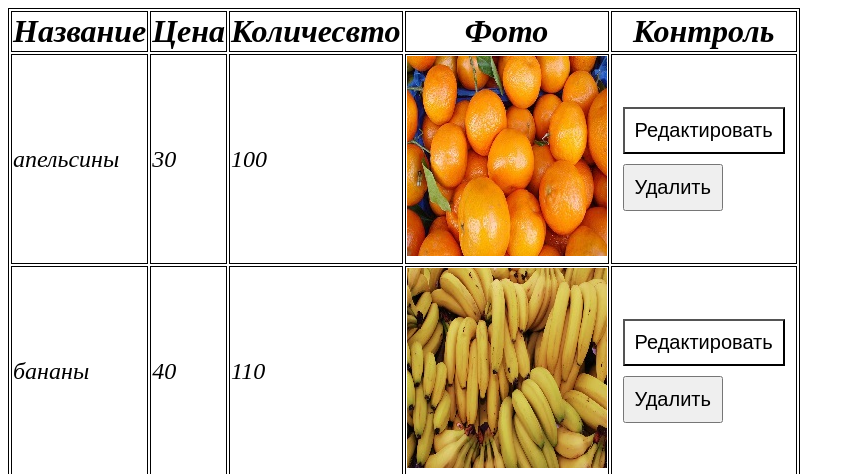
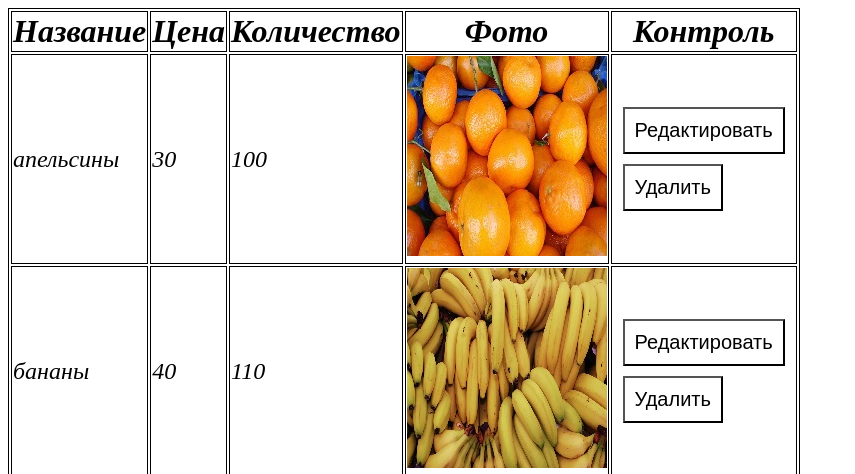
Before and after one commit to Dzmitry-Snegirev/FD3-Snehirou, a React app in the folder ishop3/: page / in a window 1280 px wide. Shown: the top 474 px of the page, without its empty margins (0-855 px from the left). Built offline with nearby package versions, Linux system fonts and the light colour scheme.

Commit message:
validate

```diff
--- a/ishop3/catalogNameArr.json
+++ b/ishop3/catalogNameArr.json
@@ -8,7 +8,7 @@
 		"code": 2
 	},
 	{
-		"name": "Количесвто",
+		"name": "Количество",
 		"code": 3
 	},
 	{
--- a/ishop3/components/itemCard.css
+++ b/ishop3/components/itemCard.css
@@ -23,3 +23,7 @@
 margin: 10px;
 font-size: 0.5em;
 }
+.error{
+	margin-left: 1.5em;
+    color: red;
+}
--- a/ishop3/components/itemCard.js
+++ b/ishop3/components/itemCard.js
@@ -10,8 +10,53 @@ class ItemCard extends React.Component {
 	// 	price: PropTypes.number.isRequired,
 	// 	code: PropTypes.number.isRequired,
 	// };
+
+	state = {
+		errorName: false,
+		errorPrice: false,
+		errorUrl: false,
+		errorQuanity: false,
+		nameStr: this.props.data.text,
+		priceStr: this.props.data.count,
+		urlStr: this.props.data.foto,
+		quanityStr: this.props.data.price,
+	}
+
 	editField = () => {
 		this.props.cbdiseable();
+	}
+	editName = (EO) => {
+		this.props.cbdiseable();
+		this.setState({ nameStr: EO.target.value });
+	}
+	editPrice = (EO) => {
+		this.props.cbdiseable();
+		this.setState({ priceStr: EO.target.value });
+	}
+	editUrl = (EO) => {
+		this.props.cbdiseable();
+		this.setState({ urlStr: EO.target.value });
+	}
+	editQuanity = (EO) => {
+		this.props.cbdiseable();
+		this.setState({ quanityStr: EO.target.value });
+	}
+
+	validName = (EO) => {
+		if (EO.target.value === "" || EO.target.value.lenght < 5)
+			this.setState({ errorName: true });
+	}
+	validPrice = (EO) => {
+		if (EO.target.value === "" || EO.target.value.lenght < 5)
+			this.setState({ errorPrice: true });
+	}
+	validURL = (EO) => {
+		if (EO.target.value === "" || EO.target.value.lenght < 5)
+			this.setState({ errorUrl: true });
+	}
+	validQuanity = (EO) => {
+		if (EO.target.value === "" || EO.target.value.lenght < 5)
+			this.setState({ errorQuanity: true });
 	}
 
 	render() {
@@ -29,11 +74,15 @@ class ItemCard extends React.Component {
 				<form name='INFO' method="POST" action='http://fe.it-academy.by/TestForm.php' >
 					<label className={'formCard'}><br />
 						<div className={'dataCards'}>ID:{this.props.data.code}</div>
-						Name<input type='text' className={'dataCards'} onFocus={this.editField} /><br />
-						Price<input type='text' className={'dataCards'} onFocus={this.editField} /><br />
-						Url<input type='text' className={'dataCards'} onFocus={this.editField} /><br />
-						Quanity<input type='text' className={'dataCards'} onFocus={this.editField} /><br />
-						<input type='button' className={'formbutton'} value='сохранить' onFocus={this.editField} /><input type='button' className={'formbutton'} value='отмена' onClick={this.cancel} />
+						Name<input type='text' className={'dataCards'} onChange={this.editName} onBlur={this.validName} value={this.state.nameStr} /><span className={'error'}
+							style={{ display: (this.state.errorName) ? 'inline' : 'none' }}>заполните поле,введите текст</span><br />
+						Price<input type='text' className={'dataCards'} onChange={this.editPrice} onBlur={this.validPrice} value={this.state.priceStr} /><span className={'error'}
+							style={{ display: (this.state.errorPrice) ? 'inline' : 'none' }}>заполните поле,введите число</span><br />
+						Url<input type='text' className={'dataCards'} onChange={this.editUrl} onBlur={this.validURL} value={this.state.urlStr} /><span className={'error'}
+							style={{ display: (this.state.errorUrl) ? 'inline' : 'none' }}>заполните поле,введите url</span><br />
+						Quanity<input type='text' className={'dataCards'} onChange={this.editQuanity} onBlur={this.validQuanity} value={this.state.quanityStr} /><span className={'error'}
+							style={{ display: (this.state.errorQuanity) ? 'inline' : 'none' }}>заполните поле,введите число</span><br />
+						<input type='button' className={'formbutton'} value='сохранить' onChange={this.editField} /><input type='button' className={'formbutton'} value='отмена' onClick={this.cancel} />
 					</label>
 				</form>
 			);
--- a/ishop3/components/product.css
+++ b/ishop3/components/product.css
@@ -2,4 +2,5 @@
 	padding: 10px;
 	margin-left: 10px;
 	font-size: 20px;
+	background-color: white!important;
 }
--- a/ishop3/components/shop.js
+++ b/ishop3/components/shop.js
@@ -16,7 +16,7 @@ class Shop extends React.Component {
 		selectedLineCode: null,
 		startPack: this.props.items,
 		workMode: false,
-		diseable: false,
+		dis: false,
 	}
 	selected = (key) => {
 		this.setState({ selectedLineCode: key });
@@ -25,7 +25,7 @@ class Shop extends React.Component {
 		this.setState({ workMode: true });
 	}
 	diseableButton = () => {
-		this.setState({ diseable: true });
+		this.setState({ dis: true });
 	}
 	del = (code) => {
 		this.setState({
@@ -49,11 +49,11 @@ class Shop extends React.Component {
 					(<ProductLine
 						key={n.code}
 						code={n.code} text={n.text} count={n.count}
-						price={n.price} foto={n.foto} cbSelected={this.selected} startCode={this.state.selectedLineCode} cbdel={this.del} cbselectMode={this.mode} />
+						price={n.price} foto={n.foto} cbSelected={this.selected} startCode={this.state.selectedLineCode} cbdel={this.del} cbselectMode={this.mode} disableMod={this.state.dis} />
 					)
 					)}
 				</table>
-				<input className={'newProduct'} type={'button'} value={'Новый'} ></input>
+				<input className={'newProduct'} type={'button'} value={'Новый'} disabled={this.state.dis} ></input>
 				{
 					this.state.selectedLineCode
 					&&
```
